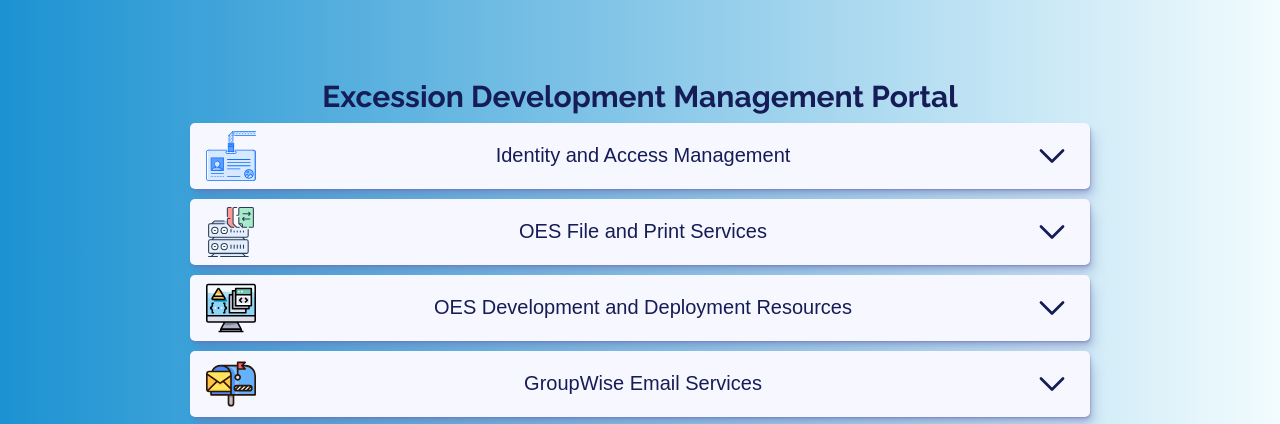
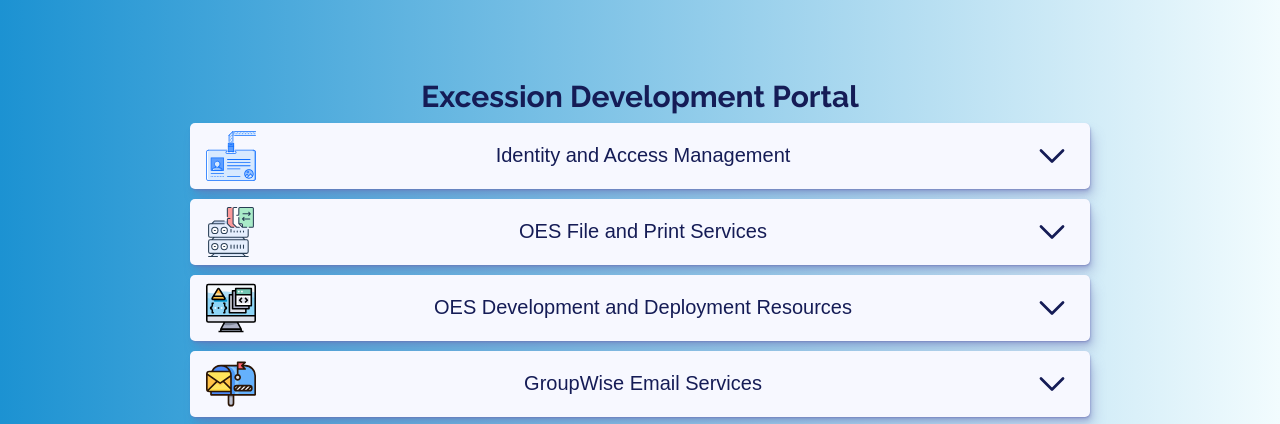
Before and after one commit to drobb2020/excession-management-portal, a plain HTML site: page index.html in a window 1280 px wide. Shown: the top 424 px of the page. Drawn offline with Linux system fonts and the light colour scheme.

Commit message:
changed page title

```diff
--- a/index.html
+++ b/index.html
@@ -2,7 +2,7 @@
 <html lang="en">
   <head>
     <meta charset="UTF-8" />
-    <title>Excession Management Portal</title>
+    <title>Excession Development Portal</title>
     <meta name="viewport" content="width=device-width, initial-scale=1.0" />
     <script src="https://kit.fontawesome.com/00afc157f3.js" crossorigin="anonymous"></script>
     <link rel="stylesheet" href="./css/main.min.css" />
@@ -11,7 +11,7 @@
   <body>
     <main>
       <div class="container">
-        <h2>Excession Development Management Portal</h2>
+        <h2>Excession Development Portal</h2>
         <div class="accordion" id="accordion1">
           <button class="accordion-btn"><img src="./images/reshot-icon-card-YZRBSWV7N9.svg" alt="Identity">Identity and Access Management</button>
           <div class="accordion-panel">
```
Also changed, not shown: 1 other file.
